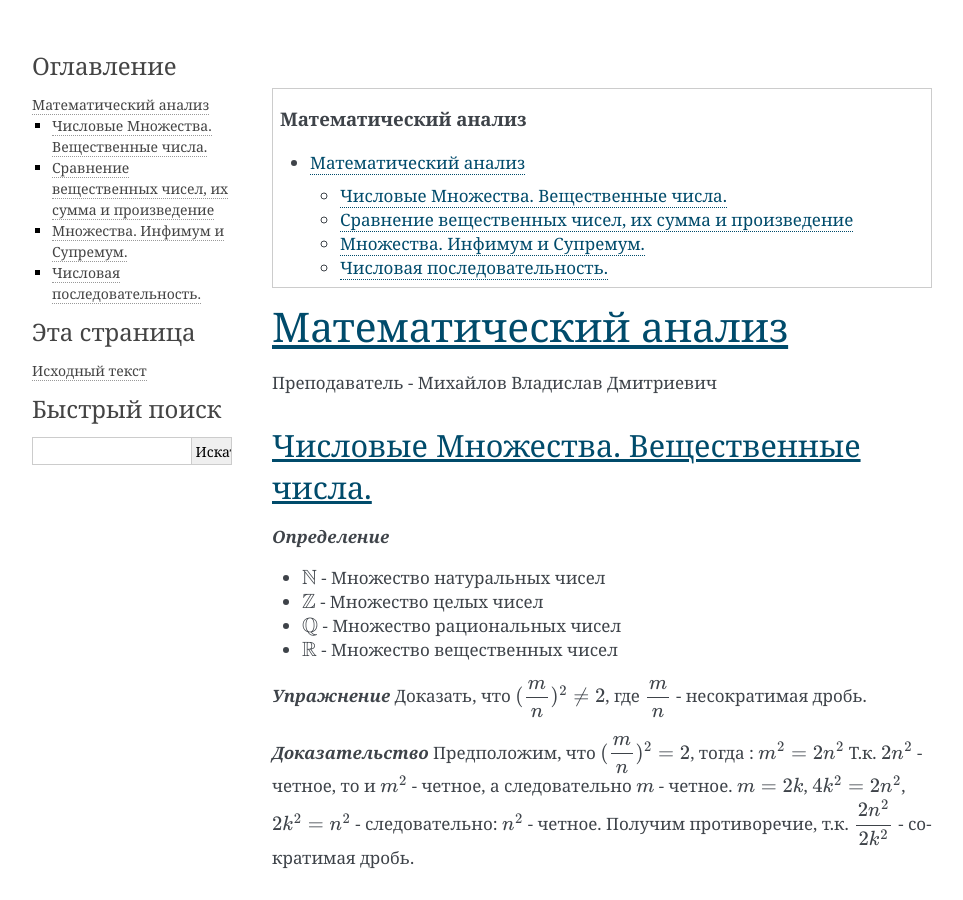
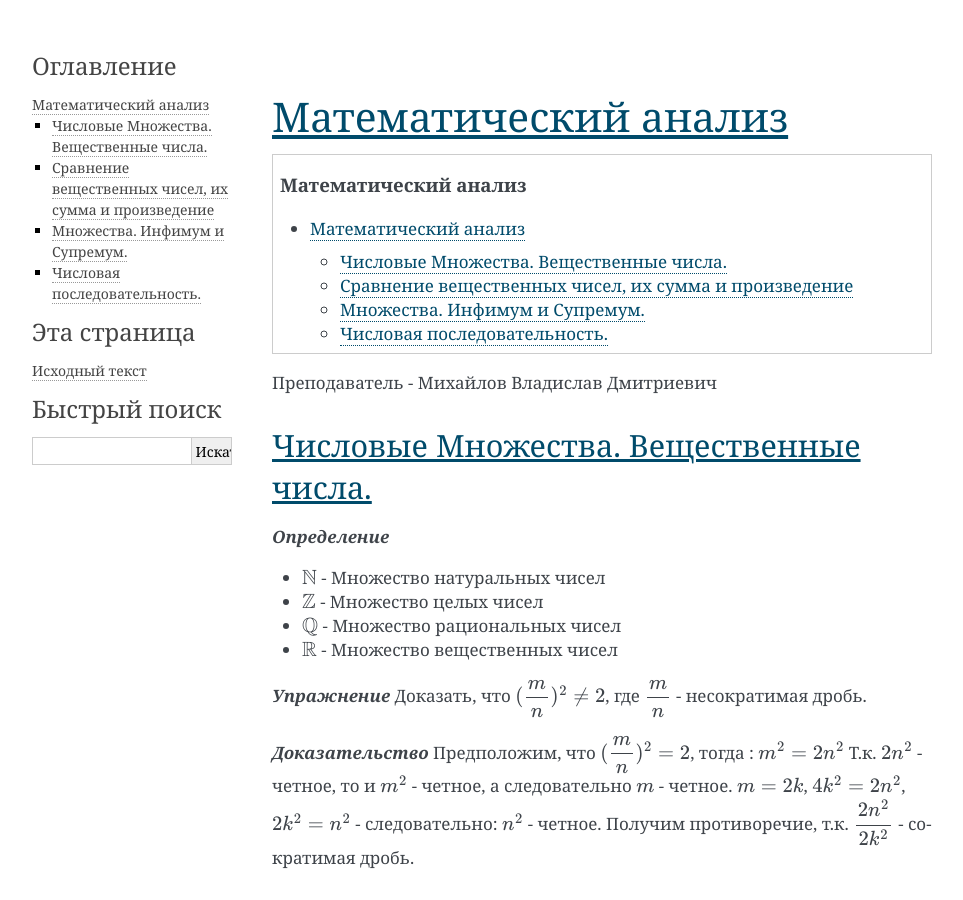
Before and after one commit to mephi-tex/mephi-tex, a Sphinx documentation site: the page built from docs/IVT_evening/mathematical-analysis.md, in a window 1280 px wide and 900 px high. Shown: the whole window, without its empty margins (148-1111 px from the left). Built offline with Sphinx 7.4.7, drawn with Linux system fonts in a browser that asks for light colours; the version number could not be read and is left out.

````diff
--- a/docs/IVT_evening/mathematical-analysis.md
+++ b/docs/IVT_evening/mathematical-analysis.md
@@ -12,11 +12,13 @@ $\newcommand{\upline}[1]{\overline{#1}}$
 $\newcommand{\dnline}[1]{\underline{#1}}$
 <!-- Macros: end -->
 
+# Математический анализ
+
 ```{contents} Математический анализ
 ---
 depth: 3
 ```
-# Математический анализ
+
 Преподаватель - Михайлов Владислав Дмитриевич
 
 ## Числовые Множества. Вещественные числа.
````
Also changed, not shown: docs/IVT_evening/analitical-geometry.md (+2 -2 lines).
